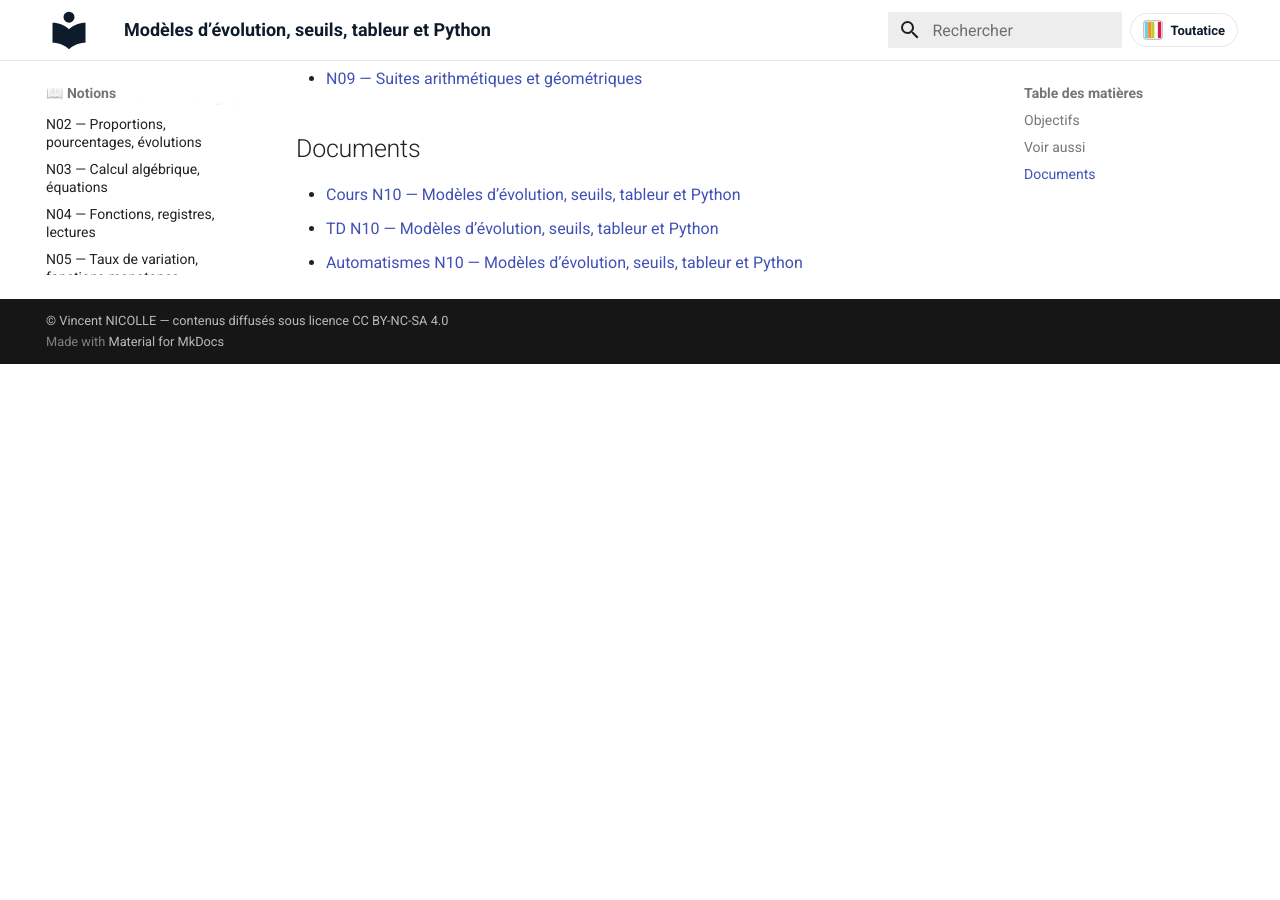
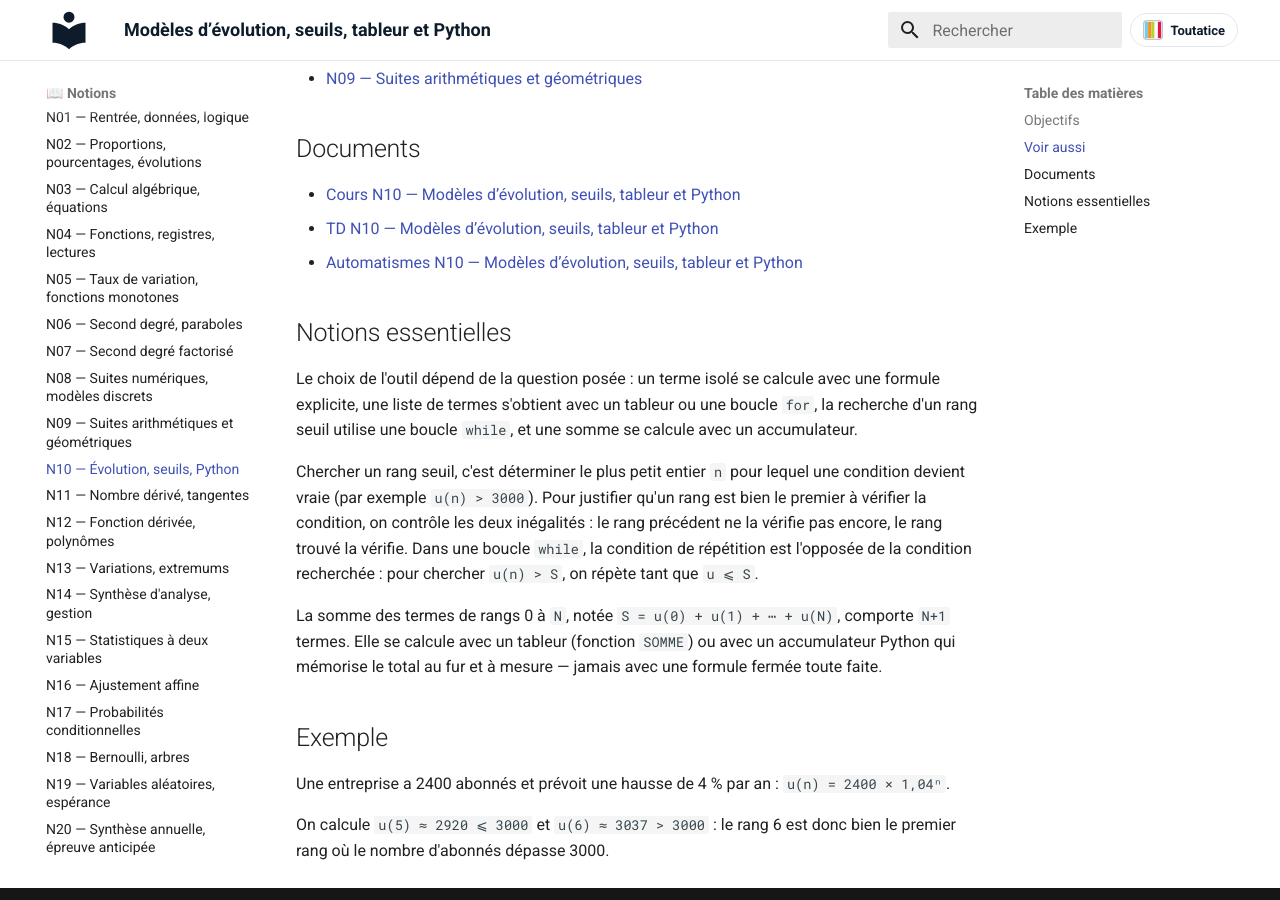
Before and after one commit to vnicolle56610/maths-1stmg, an MkDocs documentation site: the page built from docs/notions/N10-evolution-seuils-python.md, in a window 1280 px wide and 900 px high, scrolled down 697 px. Built offline with MkDocs 1.6.1 and Material for MkDocs 9.7.7, drawn with Linux system fonts in a browser that asks for light colours; before the commit the page ends 1061 px from its top, so only the background shows below that.

Commit message:
content: enrichit les notions N08 à N10 de 1STMG
Co-Authored-By: Claude Sonnet 5 <noreply@anthropic.com>

```diff
--- a/docs/notions/N10-evolution-seuils-python.md
+++ b/docs/notions/N10-evolution-seuils-python.md
@@ -32,3 +32,17 @@ Les modèles d’évolution servent à prévoir quand une quantité franchit un
 - [TD N10 — Modèles d’évolution, seuils, tableur et Python](../td/TD_N10_MODELES_EVOLUTION_SEUILS_TABLEUR_PYTHON.pdf)
 - [Automatismes N10 — Modèles d’évolution, seuils, tableur et Python](../automatismes/AUTOMATISMES_N10_MODELES_EVOLUTION_SEUILS_TABLEUR_PYTHON.pdf)
 <!-- AUTO-DOCS:END -->
+
+## Notions essentielles
+
+Le choix de l'outil dépend de la question posée : un terme isolé se calcule avec une formule explicite, une liste de termes s'obtient avec un tableur ou une boucle `for`, la recherche d'un rang seuil utilise une boucle `while`, et une somme se calcule avec un accumulateur.
+
+Chercher un rang seuil, c'est déterminer le plus petit entier `n` pour lequel une condition devient vraie (par exemple `u(n) > 3000`). Pour justifier qu'un rang est bien le premier à vérifier la condition, on contrôle les deux inégalités : le rang précédent ne la vérifie pas encore, le rang trouvé la vérifie. Dans une boucle `while`, la condition de répétition est l'opposée de la condition recherchée : pour chercher `u(n) > S`, on répète tant que `u ⩽ S`.
+
+La somme des termes de rangs 0 à `N`, notée `S = u(0) + u(1) + ⋯ + u(N)`, comporte `N+1` termes. Elle se calcule avec un tableur (fonction `SOMME`) ou avec un accumulateur Python qui mémorise le total au fur et à mesure — jamais avec une formule fermée toute faite.
+
+## Exemple
+
+Une entreprise a 2400 abonnés et prévoit une hausse de 4 % par an : `u(n) = 2400 × 1,04ⁿ`.
+
+On calcule `u(5) ≈ 2920 ⩽ 3000` et `u(6) ≈ 3037 > 3000` : le rang 6 est donc bien le premier rang où le nombre d'abonnés dépasse 3000.
```
Also changed, not shown: docs/notions/N08-suites-numeriques-modeles.md (+12 -0 lines), docs/notions/N09-suites-arithmetiques-geometriques.md (+14 -0 lines).
